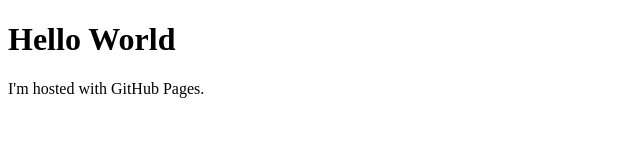
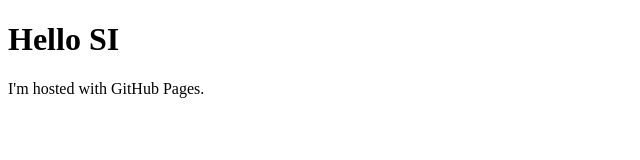
Before and after one commit to slavkoivanovic/slavkoivanovic.github.io, a plain HTML site: page index.html in a window 1280 px wide. Shown: the whole page, without its empty margins (0-640 px from the left). Drawn offline with Linux system fonts and the light colour scheme.

Commit message:
Update index.html

```diff
--- a/index.html
+++ b/index.html
@@ -1,7 +1,7 @@
 <!DOCTYPE html>
 <html>
     <body>
-        <h1>Hello World</h1>
+        <h1>Hello SI</h1>
         <p>I'm hosted with GitHub Pages.</p>
     </body>
 </html>
```
